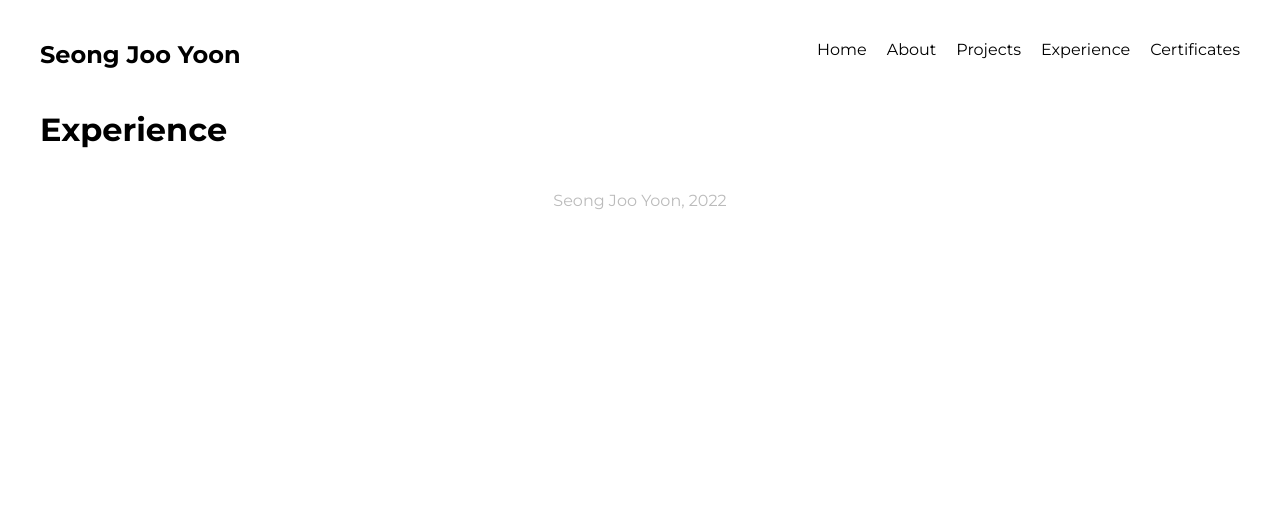
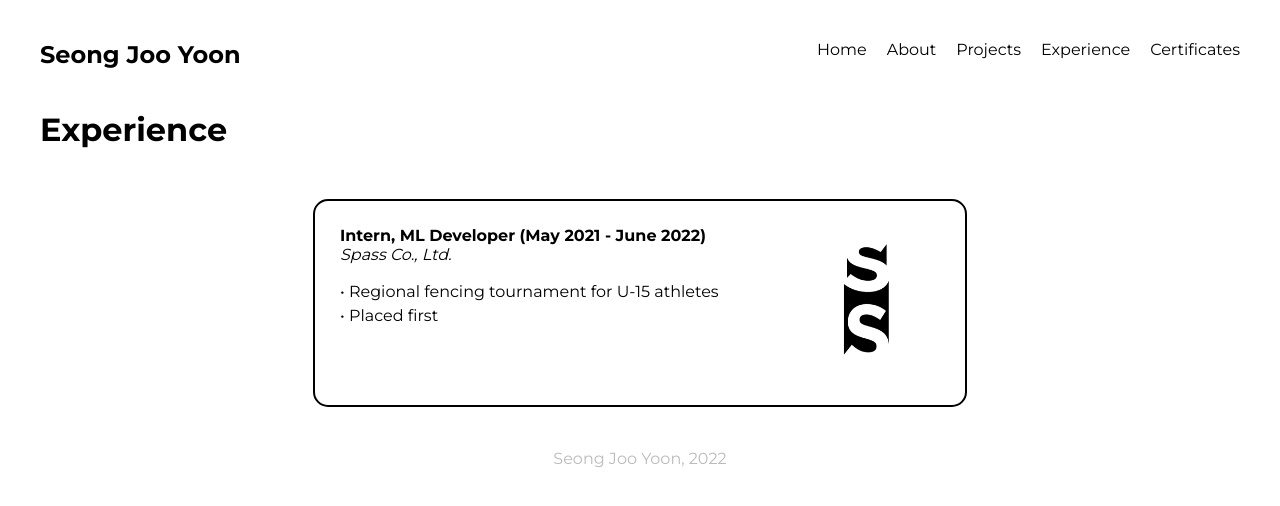
Before and after one commit to seongjooy/seongjoo-homepage, a Gatsby site: page /experience in a window 1280 px wide. Built offline with nearby package versions, Linux system fonts and the light colour scheme; Gatsby itself is replaced by a stand-in of ours.

Commit message:
added hyperlinks that direct logos to their corresponding pages

```diff
--- a/src/pages/experience.js
+++ b/src/pages/experience.js
@@ -7,6 +7,23 @@ export default function experience() {
     <Layout>
       <div>
         <h1>Experience</h1>
+        <div className={styles.body}>
+          <div className={styles.experience}>
+            <div className={styles.description}>
+              <b>Intern, ML Developer (May 2021 - June 2022)</b>
+              <br />
+              <em>Spass Co., Ltd.</em>
+              <p>
+                • Regional fencing tournament for U-15 athletes
+                <br />• Placed first
+              </p>
+            </div>
+
+            <a href="https://spass.ai" target="_blank" rel="noreferrer">
+              <img className={styles.logo} src="/spass.png"></img>
+            </a>
+          </div>
+        </div>
       </div>
     </Layout>
   )
--- a/src/styles/certificates.module.css
+++ b/src/styles/certificates.module.css
@@ -21,6 +21,11 @@
 .logo {
   flex: 1;
   margin-left: 20px;
-  width: 100px;
+  width: 150px;
   height: 150px;
+  border-radius: 15px 15px 15px 15px;
 }
+
+.logo:hover {
+  filter: brightness(80%);
+}
--- a/src/styles/experience.module.css
+++ b/src/styles/experience.module.css
@@ -0,0 +1,31 @@
+.body {
+  display: flex;
+  flex-direction: column;
+  justify-content: center;
+  align-items: center;
+}
+.experience {
+  min-width: 50%;
+  max-width: 50%;
+  position: relative;
+  margin-top: 50px;
+  padding: 25px 25px 25px 25px;
+  border-radius: 15px 15px 15px 15px;
+  border: 2px solid black;
+  display: flex;
+}
+
+.description {
+  flex: 4;
+}
+.logo {
+  flex: 1;
+  margin-left: 20px;
+  width: 140px;
+  height: 150px;
+  border-radius: 15px 15px 15px 15px;
+}
+
+.logo:hover {
+  filter: brightness(80%);
+}
```
Also changed, not shown: src/pages/certificates.js (+31 -13 lines), static/spass.png (added).
